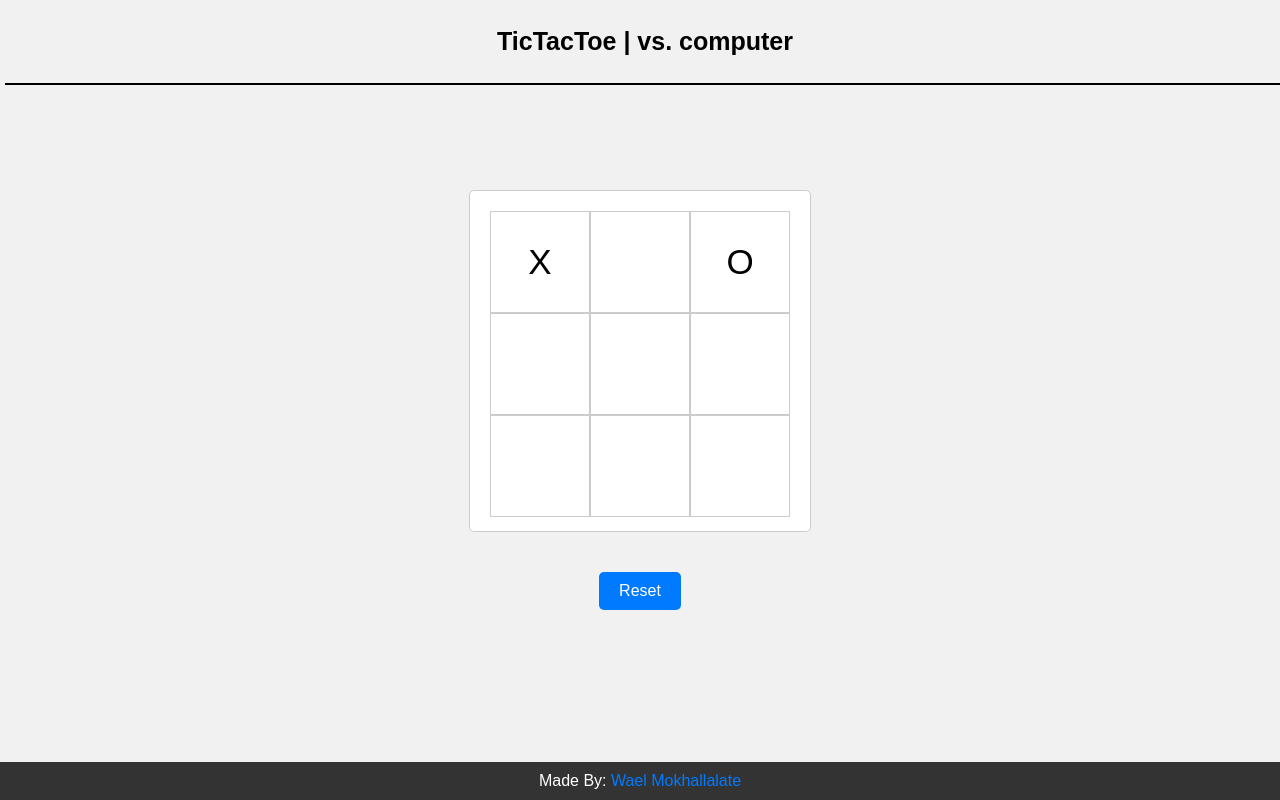
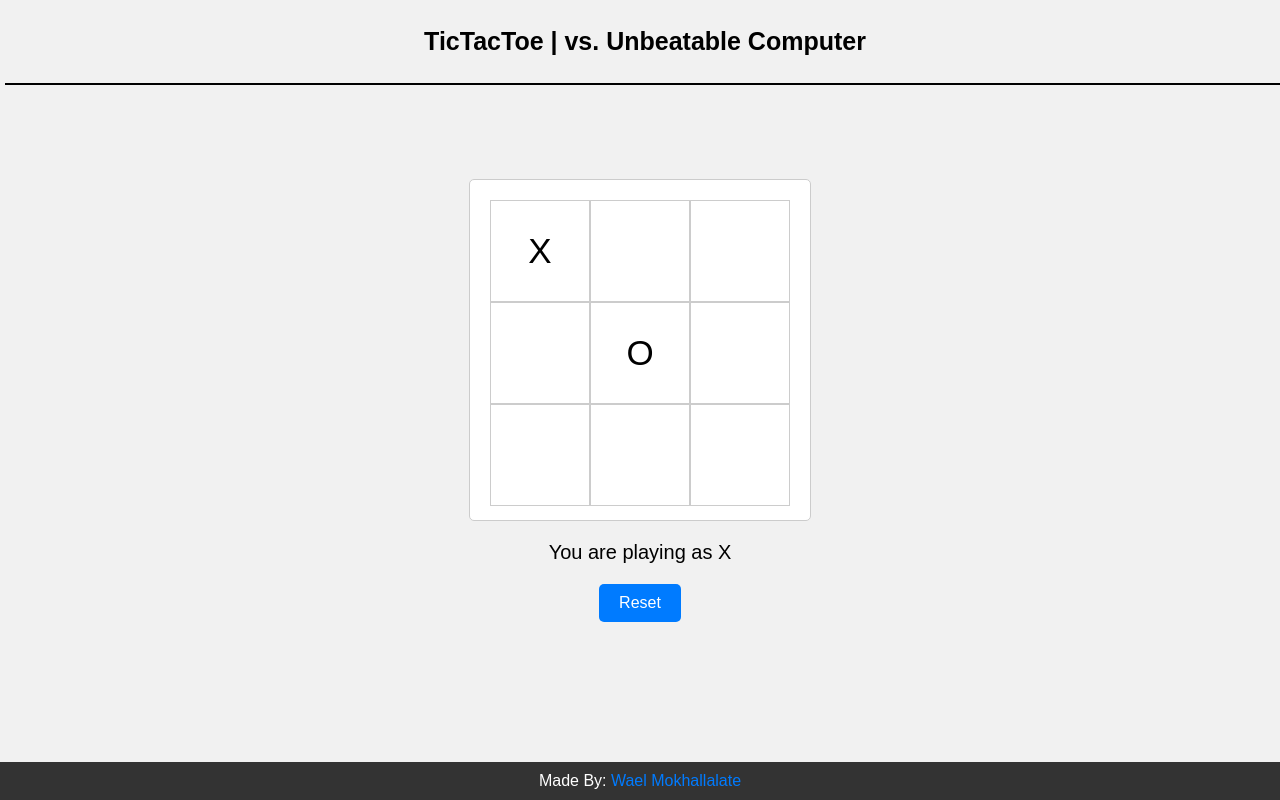
Before and after one commit to WyLr99/TicTacToe, a plain HTML site: page html/computer.html in a window 1280 px wide. Both pictures are taken after a click on the element 540 px from the left and 262 px from the top of the page. Drawn offline with Linux system fonts and the light colour scheme.

Commit message:
Refactor to the AI using minmax algorithm + Update game design

```diff
--- a/html/computer.html
+++ b/html/computer.html
@@ -7,7 +7,7 @@
     <title>TicTacToe</title>
 </head>
 <body>
-    <header><h1>TicTacToe | vs. computer</h1></header>
+    <header><h1>TicTacToe | vs. Unbeatable Computer</h1></header>
     <div id="game" class="game">
         <div id="board" class="board">
             <div class="cell" id="0"></div>
--- a/javaScript/computer.js
+++ b/javaScript/computer.js
@@ -1,27 +1,139 @@
 let resetBtn = document.querySelector("#reset");
 resetBtn.addEventListener("click", () => {
-  window.location.reload();
-  console.log("reset");
+  startGame();
 });
 let cells = document.querySelectorAll(".cell");
 let statusOfPlay = document.querySelector(".status");
+var players = ["X", "O"];
+var huplayer;
+var computer;
+var origBoard;
 let isDraw = false;
 let isWinner = false;
+let rng = Math.floor(Math.random() * players.length);
 
-  cells.forEach((cell) => {
-    cell.addEventListener("click", () => {
-      if (cell.textContent === "" && !isDraw && !isWinner) {
-        cell.textContent = "X";
-        checkWinner();
-        if (!isWinner) {
+const winCombinations = [
+  [0, 1, 2],
+  [3, 4, 5],
+  [6, 7, 8],
+  [0, 3, 6],
+  [1, 4, 7],
+  [2, 5, 8],
+  [0, 4, 8],
+  [2, 4, 6],
+];
+startGame();
+function startGame() {
+  rng = Math.floor(Math.random() * players.length);
+  huplayer = players[Math.floor(Math.random() * players.length)];
+  computer = players[players.indexOf(huplayer) === 0 ? 1 : 0];
+  isWinner = false;
+  isDraw = false;
+  origBoard = Array.from(Array(9).keys());
+  for (let i = 0; i < cells.length; i++) {
+    cells[i].textContent = "";
+    cells[i].style.removeProperty("background-color");
+    cells[i].addEventListener("click", turnClick, false);
+  }
+  if (rng === 0) {
+    rng = Math.floor(Math.random() * players.length);
+    if (rng === 0) {
+      turn(bestSpot(), computer);
+    } else {
       computerTurn();
     }
   }
-      if (!isWinner) {
+  statusOfPlay.innerHTML = "You are playing as " + huplayer;
+}
+function turnClick(square) {
   checkDraw();
+  checkWinner();
+  if (isDraw || isWinner) {
+    return;
   }
-    });
-  });
+  if (typeof origBoard[square.target.id] == "number") {
+    turn(square.target.id, huplayer);
+    checkDraw();
+    setTimeout(() => {
+      turn(bestSpot(), computer);
+      checkDraw();
+    }, 250);
+  }
+}
+function turn(squareId, player) {
+  origBoard[squareId] = player;
+  document.getElementById(squareId).innerHTML = player;
+  checkWinner();
+}
+function checkWhoWin(board, player) {
+  let plays = board.reduce((a, e, i) => (e === player ? a.concat(i) : a), []);
+  let gameWon = null;
+  for (let [index, win] of winCombinations.entries()) {
+    if (win.every((elem) => plays.indexOf(elem) > -1)) {
+      gameWon = { index: index, player: player };
+      break;
+    }
+  }
+  return gameWon;
+}
+function emptySquares() {
+  return origBoard.filter((s) => typeof s == "number");
+}
+
+function bestSpot() {
+  return minimax(origBoard, computer).index;
+}
+function minimax(newBoard, player) {
+  var availSpots = emptySquares(newBoard);
+
+  if (checkWhoWin(newBoard, huplayer)) {
+    return { score: -10 };
+  } else if (checkWhoWin(newBoard, computer)) {
+    return { score: 10 };
+  } else if (availSpots.length === 0) {
+    return { score: 0 };
+  }
+  var moves = [];
+  for (var i = 0; i < availSpots.length; i++) {
+    var move = {};
+    move.index = newBoard[availSpots[i]];
+    newBoard[availSpots[i]] = player;
+
+    if (player == computer) {
+      var result = minimax(newBoard, huplayer);
+      move.score = result.score;
+    } else {
+      var result = minimax(newBoard, computer);
+      move.score = result.score;
+    }
+
+    newBoard[availSpots[i]] = move.index;
+
+    moves.push(move);
+  }
+
+  var bestMove;
+  if (player === computer) {
+    var bestScore = -10000;
+    for (var i = 0; i < moves.length; i++) {
+      if (moves[i].score > bestScore) {
+        bestScore = moves[i].score;
+        bestMove = i;
+      }
+    }
+  } else {
+    var bestScore = 10000;
+    for (var i = 0; i < moves.length; i++) {
+      if (moves[i].score < bestScore) {
+        bestScore = moves[i].score;
+        bestMove = i;
+      }
+    }
+  }
+
+  return moves[bestMove];
+}
+
 function checkDraw() {
   let allFilled = true;
   cells.forEach((cell) => {
@@ -35,16 +147,6 @@ let isWinner = false;
   }
 }
 function checkWinner() {
-    let winCombinations = [
-      [0, 1, 2],
-      [3, 4, 5],
-      [6, 7, 8],
-      [0, 3, 6],
-      [1, 4, 7],
-      [2, 5, 8],
-      [0, 4, 8],
-      [2, 4, 6],
-    ];
   winCombinations.forEach((combo) => {
     if (
       cells[combo[0]].textContent &&
@@ -54,11 +156,11 @@ let isWinner = false;
       for (let i = 0; i < 3; i++) {
         cells[combo[i]].style.backgroundColor = "lightgreen";
       }
-        if (cells[combo[0]].textContent === "X") {
+      if (cells[combo[0]].textContent === huplayer) {
         statusOfPlay.innerHTML = "You win!";
         isWinner = true;
         return;
-        } else if (cells[combo[0]].textContent === "O") {
+      } else if (cells[combo[0]].textContent === computer) {
         statusOfPlay.innerHTML = "Computer wins!";
         isWinner = true;
         return;
@@ -77,6 +179,6 @@ let isWinner = false;
     }
   });
   let randomCell = emptyCells[Math.floor(Math.random() * emptyCells.length)];
-    randomCell.textContent = "O";
+  randomCell.textContent = computer;
   checkWinner();
 }
--- a/style.css
+++ b/style.css
@@ -4,6 +4,7 @@ body{
     font-family: Arial, sans-serif;
     background-color: #f1f1f1;
     box-sizing: border-box;
+    user-select: none;
 }
 header{
     position: fixed;
@@ -60,6 +61,14 @@ a{
     height: 100px;
     border: 1px solid #ccc;
     cursor: pointer;
+    outline: none;
+    -webkit-tap-highlight-color: transparent;
+}
+.game .cell:hover{
+    background-color: #f1f1f1;
+}
+.game .cell:active{
+    background-color: #ccc;
 }
 .game button{
     padding: 10px 20px;
@@ -71,6 +80,8 @@ a{
     cursor: pointer;
     margin-top: 20px;
     transition: all 0.3s ease;
+    outline: none;
+    -webkit-tap-highlight-color: transparent;
 }
 
 .game button:hover{
```
Also changed, not shown: index.html (+1 -1 lines). Lines whose indentation alone changed are shown as unchanged.
